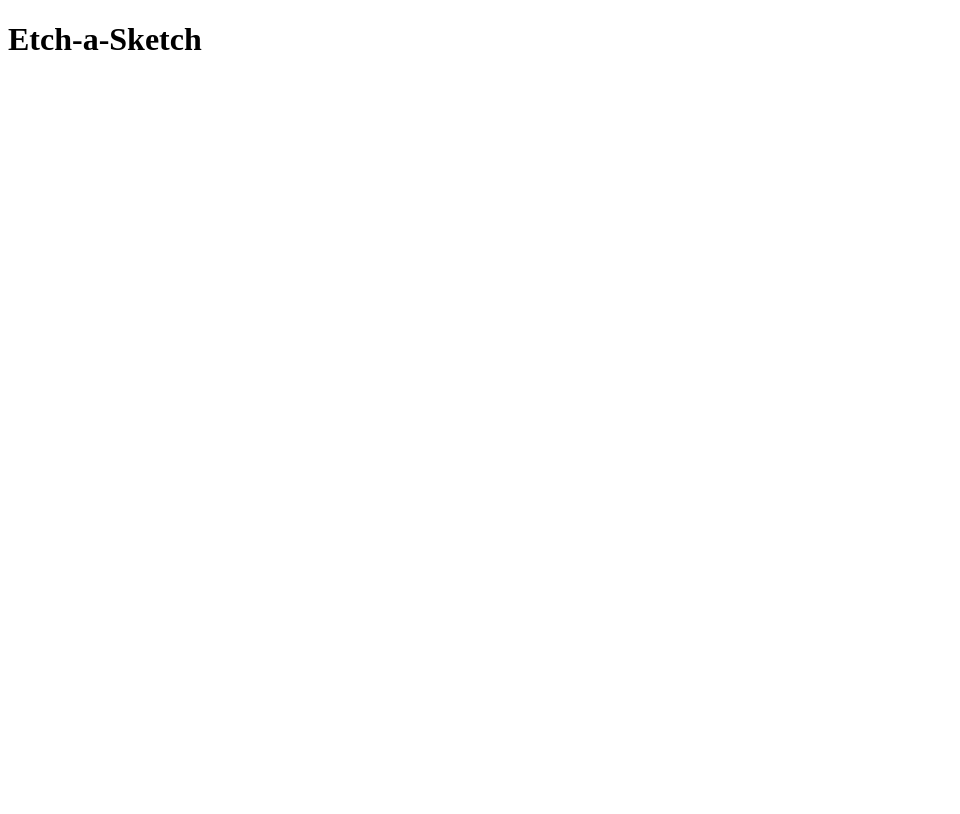
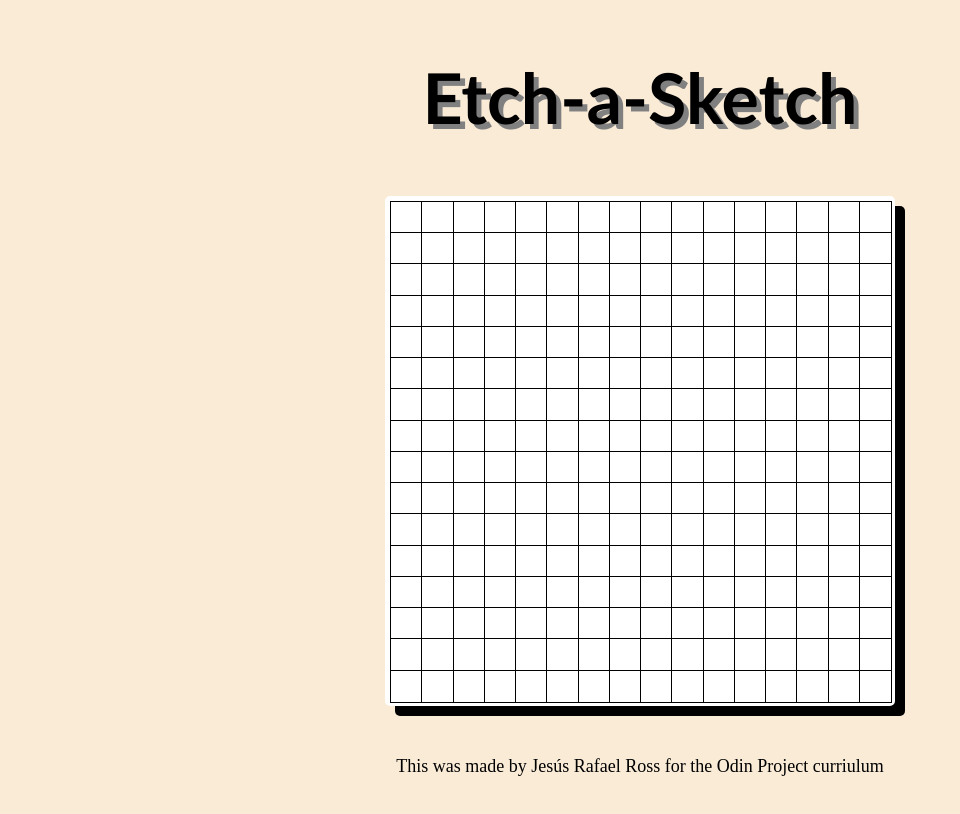
Before and after one commit to jesusross15/etchASketch, a plain HTML site: page index.html in a window 1280 px wide. Shown: the whole page, without its empty margins (0-960 px from the left). Drawn offline with Linux system fonts and the light colour scheme.

Commit message:
initializing rough draft

```diff
--- a/index.html
+++ b/index.html
@@ -8,10 +8,10 @@
     <script type="text/javascript" src="script.js" defer></script>
 </head>
 <body>
+    <h1> Etch-a-Sketch </h1>
+    <div class="container"></div>
 
-<h1> Etch-a-Sketch </h1>
-<div id="container"></div>
-
+    <footer>This was made by Jesús Rafael Ross for the Odin Project curriulum</footer>
 <br><br>
 </body>
 </html>
--- a/script.js
+++ b/script.js
@@ -0,0 +1,14 @@
+const grid = document.querySelector('.container');
+
+let createGrid = function() {
+for (let i = 0; i < (16 * 16); i++) {
+    const div = document.createElement('div');
+    div.classList.add('square');
+    div.addEventListener('mouseover', function(event){
+        event.target.style.backgroundColor = 'black';
+    })
+    grid.appendChild(div);
+}
+};
+
+createGrid()
--- a/styles.css
+++ b/styles.css
@@ -0,0 +1,41 @@
+body {
+    display: flex;
+    flex-direction: column;
+    align-items: center;
+    background-color: antiquewhite;
+
+}
+
+h1{
+    font-family:'Gill Sans', 'Gill Sans MT', Calibri, 'Trebuchet MS', sans-serif;
+    font-size: 70px;
+    color: rgb(0, 0, 0);
+    text-shadow: 5px 5px gray;
+}
+
+.container{
+    margin-top: 10px;
+    display: inline-grid;
+    grid-template-columns: repeat(16, 2fr);
+    grid-template-rows: repeat(16, 2fr);
+    border: 5px solid white;
+    border-radius: 5px;
+    height: 500px;
+    width: 500px;
+    background-color: gray;
+    box-shadow: 10px 10px;
+}
+
+.square{
+    width: 100%;
+    height: 100%;
+    background-color: white;
+    border: 1px solid black;
+}
+
+footer {
+    font-size: 18px;
+    bottom: 0;
+    justify-content: center;
+    padding-top: 50px;
+}
```
